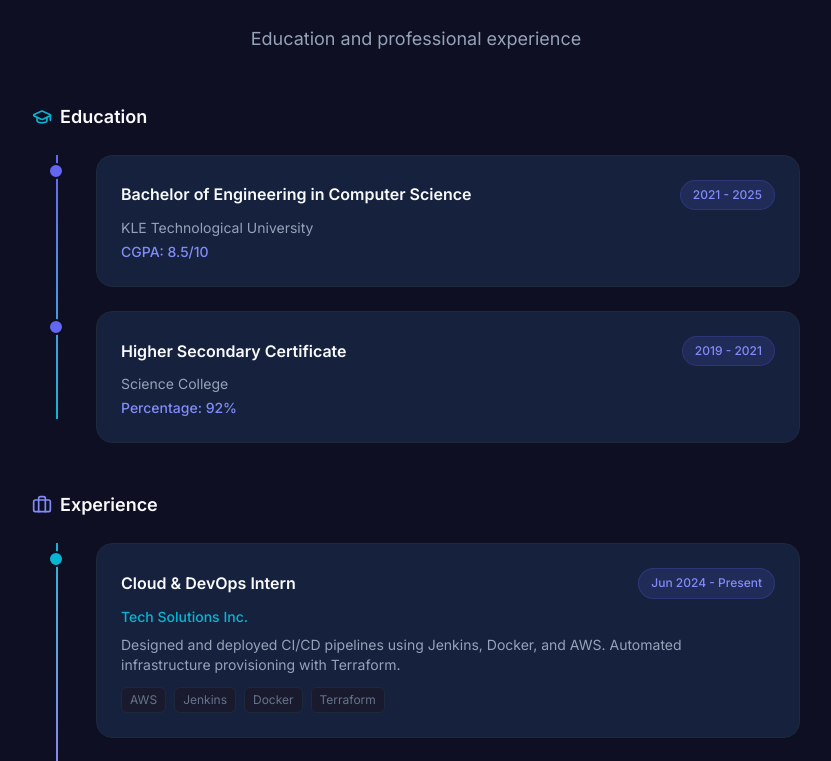
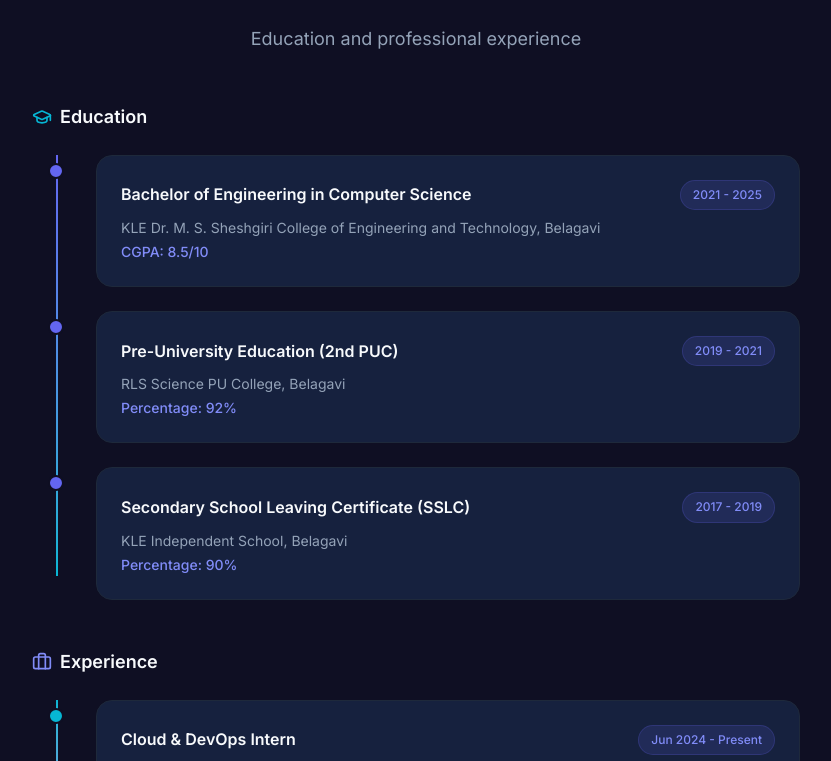
Before and after one commit to daiviknaik23/portfolio-devops, a React (Vite) app: page /about in a window 1280 px wide. Shown: the part 866-1627 px from the top of the page, without its empty margins (224-1055 px from the left). Built offline with nearby package versions, Linux system fonts and the light colour scheme.

Commit message:
Education

```diff
--- a/src/data/personalData.js
+++ b/src/data/personalData.js
@@ -29,17 +29,24 @@ export const personalInfo = {
 export const education = [
   {
     degree: "Bachelor of Engineering in Computer Science",
-    institution: "KLE Technological University",
+    institution: "KLE Dr. M. S. Sheshgiri College of Engineering and Technology, Belagavi",
     year: "2021 - 2025",
     grade: "CGPA: 8.5/10",
     description: "Focused on Cloud Computing, DevOps, AI/ML, and Full Stack Development",
   },
   {
-    degree: "Higher Secondary Certificate",
-    institution: "Science College",
+    degree: "Pre-University Education (2nd PUC)",
+    institution: "RLS Science PU College, Belagavi",
     year: "2019 - 2021",
     grade: "Percentage: 92%",
-    description: "Science stream with Computer Science",
+    description: "Science stream with Computer Science focus",
+  },
+  {
+    degree: "Secondary School Leaving Certificate (SSLC)",
+    institution: "KLE Independent School, Belagavi",
+    year: "2017 - 2019",
+    grade: "Percentage: 90%",
+    description: "Focused on Science, Mathematics, and Computer Applications",
   },
 ];
 
```
